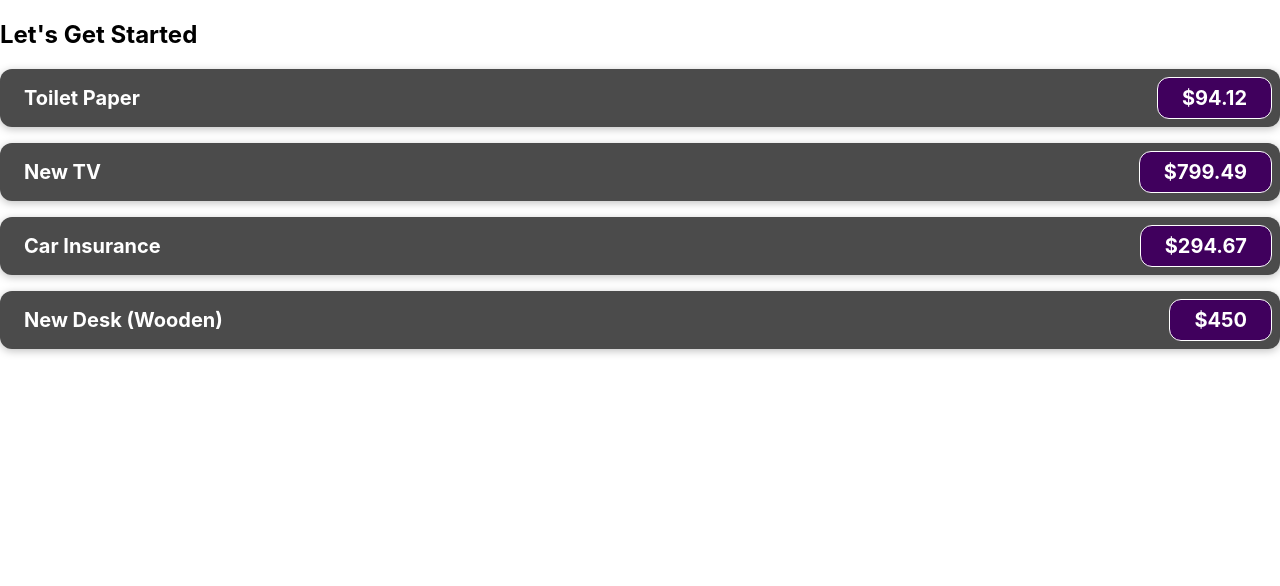
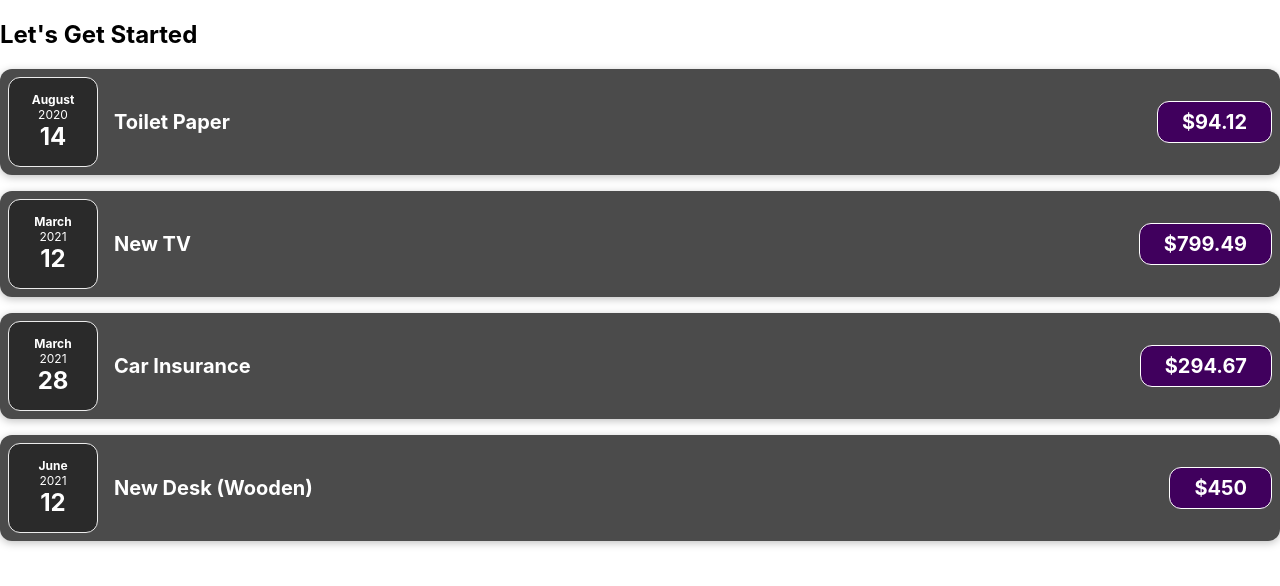
Before and after one commit to kelvinuchiha/react-complete-guide, a JavaScript app: page / in a window 1280 px wide. Shown: the top 586 px of the page. Built offline with nearby package versions, Linux system fonts and the light colour scheme; the HTML template or start-up script is replaced by a standard one.

Commit message:
splitting components into multiple components

```diff
--- a/src/App.js
+++ b/src/App.js
@@ -30,22 +30,22 @@
         title={expenses[0].title}
         amount={expenses[0].amount}
         date={expenses[0].date}
-      ></ExpenseItem>
+      />
       <ExpenseItem
         title={expenses[1].title}
         amount={expenses[1].amount}
         date={expenses[1].date}
-      ></ExpenseItem>
+      />
       <ExpenseItem
         title={expenses[2].title}
         amount={expenses[2].amount}
         date={expenses[2].date}
-      ></ExpenseItem>
+      />
       <ExpenseItem
         title={expenses[3].title}
         amount={expenses[3].amount}
         date={expenses[3].date}
-      ></ExpenseItem>
+      />
     </div>
   );
 }
--- /dev/null
+++ b/src/components/ExpenseDate.css
@@ -0,0 +1,26 @@
+.expense-date {
+  display: flex;
+  flex-direction: column;
+  width: 5.5rem;
+  height: 5.5rem;
+  border: 1px solid #ececec;
+  background-color: #2a2a2a;
+  color: white;
+  border-radius: 12px;
+  align-items: center;
+  justify-content: center;
+}
+
+.expense-date__month {
+  font-size: 0.75rem;
+  font-weight: bold;
+}
+
+.expense-date__year {
+  font-size: 0.75rem;
+}
+
+.expense-date__day {
+  font-size: 1.5rem;
+  font-weight: bold;
+}
--- /dev/null
+++ b/src/components/ExpenseDate.js
@@ -0,0 +1,15 @@
+import './ExpenseDate.css';
+function ExpenseDate(props) {
+  const month = props.date.toLocaleString("en-US", { month: "long" });
+  const day = props.date.toLocaleString("en-US", { day: "2-digit" });
+  const year = props.date.getFullYear();
+
+  return (
+    <div className='expense-date'>
+      <div className='expense-date__month'>{month}</div>
+      <div className='expense-date__year'>{year}</div>
+      <div className='expense-date__day'>{day}</div>
+    </div>
+  );
+}
+export default ExpenseDate;
--- a/src/components/ExpenseItem.js
+++ b/src/components/ExpenseItem.js
@@ -1,9 +1,10 @@
-import './ExpenseItem.css';
+import ExpenseDate from "./ExpenseDate";
+import "./ExpenseItem.css";
 
 function ExpenseItem(props) {
   return (
     <div className="expense-item">
-        <div>{props.date.toISOString}</div>
+      <ExpenseDate date={props.date} />
       <div className="expense-item__description">
         <h2>{props.title}</h2>
         <div className="expense-item__price">${props.amount}</div>
```
Lines whose indentation alone changed are shown as unchanged.
